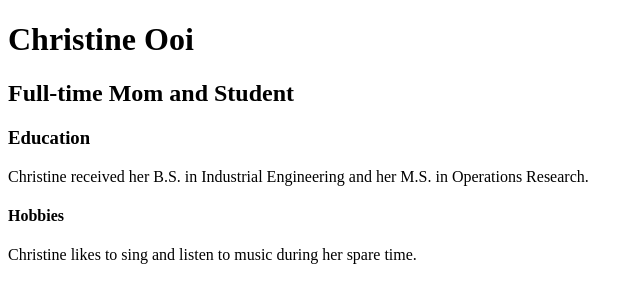
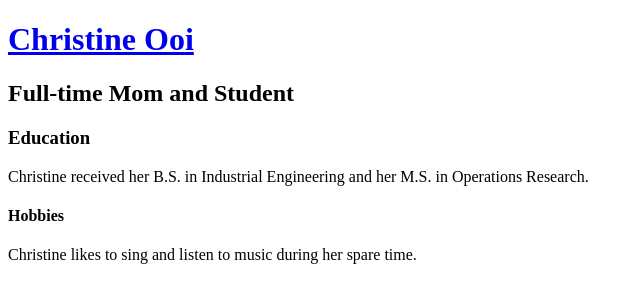
Before and after one commit to christineooi/christineooi.github.io, a plain HTML site: page index.html in a window 1280 px wide. Shown: the whole page, without its empty margins (0-643 px from the left). Drawn offline with Linux system fonts and the light colour scheme.

Commit message:
second commit

```diff
--- a/index.html
+++ b/index.html
@@ -7,7 +7,7 @@
     <title>Biography</title>
 </head>
 <body>
-        <h1>Christine Ooi</h1>
+        <h1><a href="https://github.com/christineooi">Christine Ooi</a></h1>
         <h2><i></i>Full-time Mom and Student</i></h2>
         <h3>Education</h3>
         <p>Christine received her B.S. in Industrial Engineering and her M.S. in Operations Research.</p>
```
